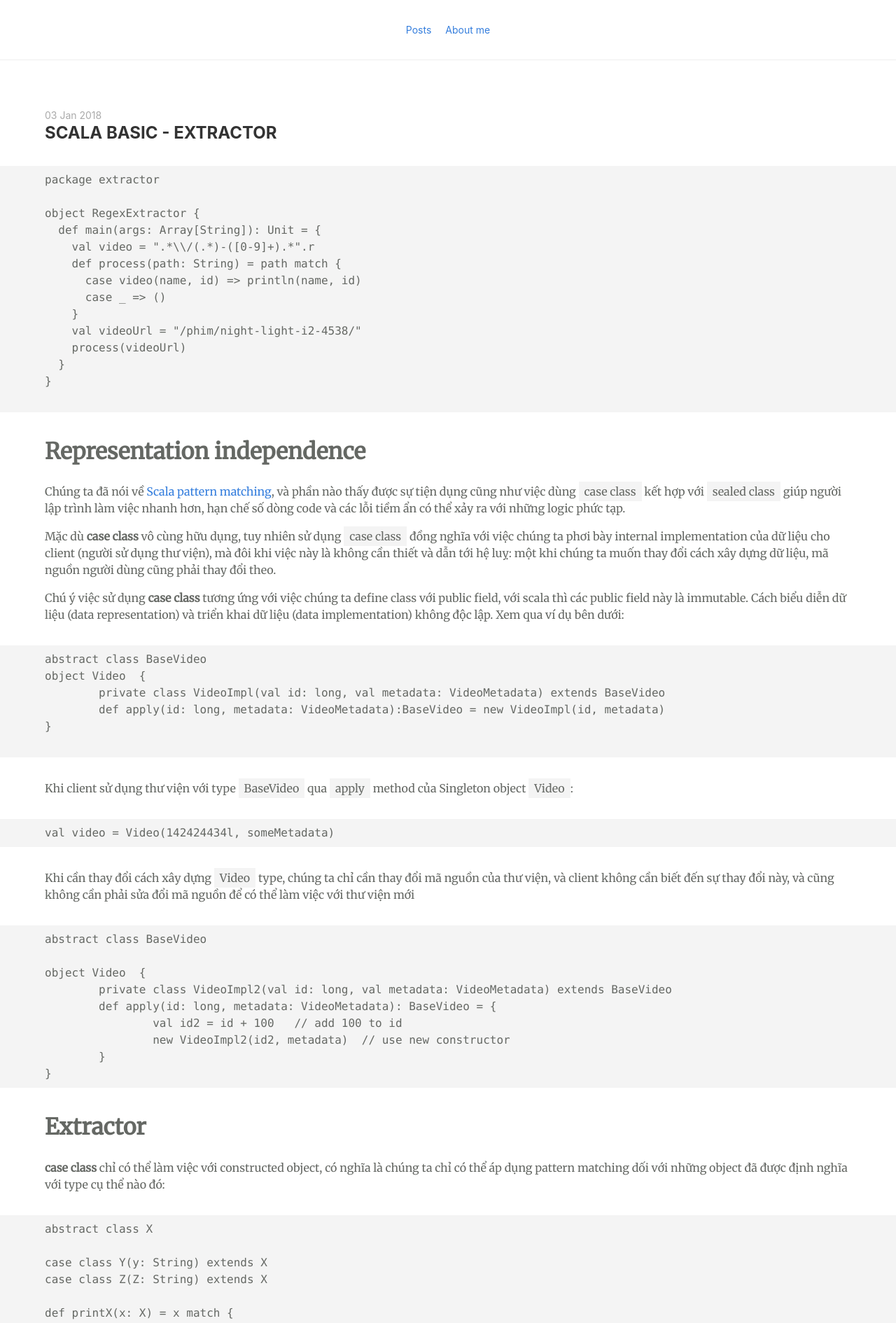
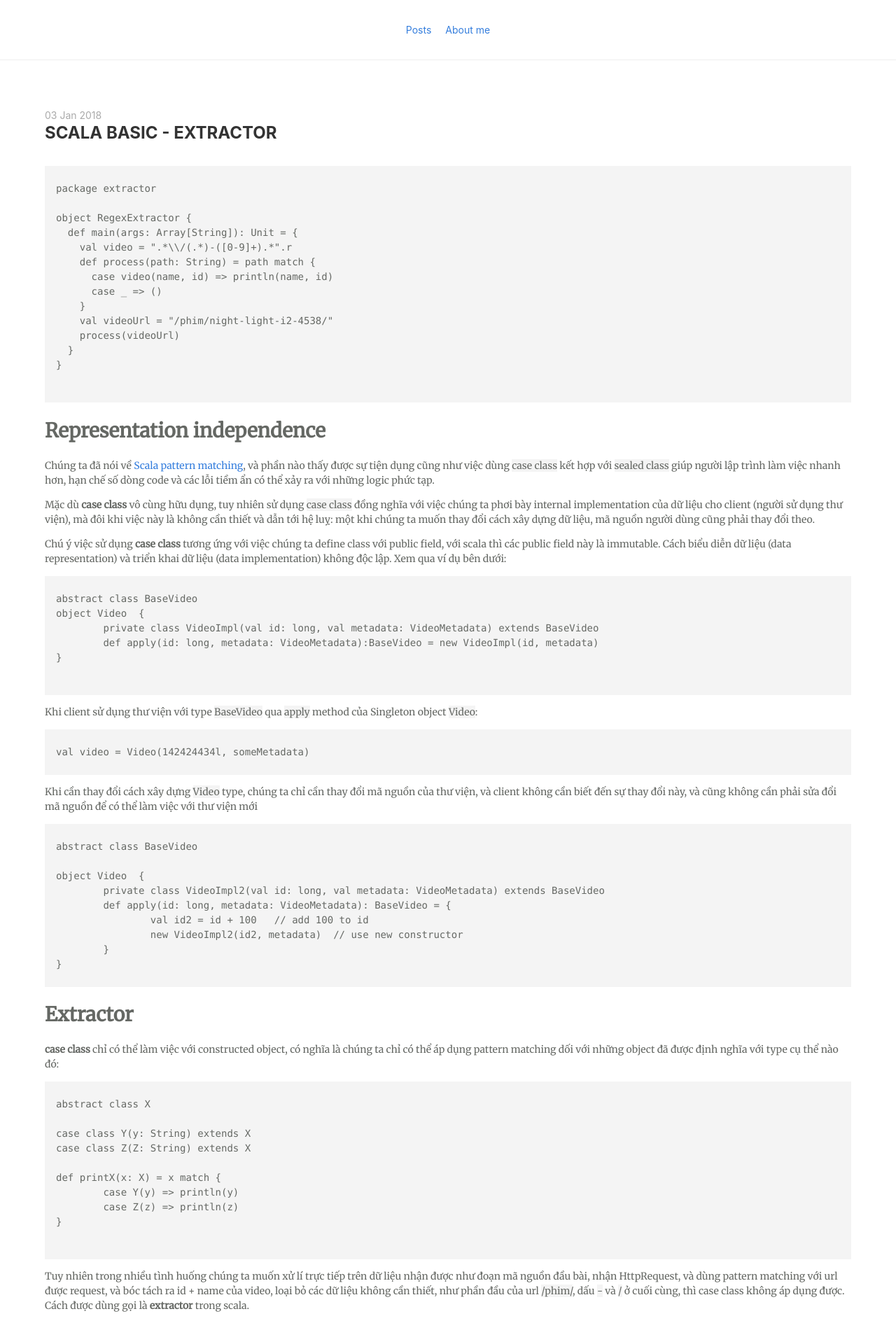
Before and after one commit to whatvn/whatvn.github.io, a Jekyll site: the page built from _posts/2018-01-01-Scala_Extractor.md, in a window 1280 px wide. Shown: the top 1890 px of the page at 70% size. Built offline with Jekyll 4.4.1, drawn with Linux system fonts in a browser that asks for light colours; nearby versions of some CDN libraries.

Commit message:
change style

```diff
--- a/index.html
+++ b/index.html
@@ -7,6 +7,7 @@
       <time class="fr silver ttu">{{ post.date | date_to_string }} </time>
       {{ post.title }}
     </a>
+    {{ post.content | strip_html | truncatewords: 50 }}
   </li>
   {% endfor %}
 </ul>
--- a/stylesheets/style.css
+++ b/stylesheets/style.css
@@ -2,7 +2,7 @@
 
 .bg-super-white {
   font-family: 'Merriweather', monospace;
-  font-size: 16px;
+  font-size: 14px;
   background: #f9f9f9;
 }
 .top-50 { top: 50% }
@@ -10,43 +10,42 @@
 
 /* Markdown styles */
 .markdown-body {
-  font-size: 16px;
+  font-size: 14px;
 
   font-family: 'Merriweather', monospace;
   text-decoration: none;
   color: #656864;
 }
 .markdown-body a {
-  font-size: 16px;
+  font-size: 14px;
 
   font-family: 'Merriweather', monospace;
   text-decoration: none;
   color: #357edd;
 }
 .markdown-body .highlighter-rouge {
-  font-size: 16px;
+  font-size: 14px;
 
   font-family: 'Merriweather', monospace;
-
-  padding: .25rem .5rem;
+  /* padding: .25rem .5rem; */
 }
 .markdown-body pre {
   font-family: 'Merriweather', monospace;
 
-  margin: 0;
+  /* margin: 0; */
   overflow: auto;
 }
 .markdown-body > .highlighter-rouge,
 .markdown-body > blockquote {
   font-family: 'Merriweather', monospace;
-  font-size: 16px;
+  font-size: 14px;
 
-  padding: .5rem 4rem;
-  margin: 2em -4rem;
+  padding: .5rem 1rem;
+  margin: 0 ;
 }
 .markdown-body > hr {
   font-family: 'Merriweather', monospace;
-  font-size: 16px;
+  font-size: 14px;
 
   margin: 2em -4rem;
   border: 0;
@@ -59,4 +58,16 @@
   border-left: .2rem solid #ccc;
   padding-left: 3.8rem;
 }
+
+.center-image
+{
+    margin: 0 auto;
+    display: block;
+}
+
+.half-size
+{
+  width: 50%;
+  height: 80%;
+}
 /* end Markdown styles */
```
